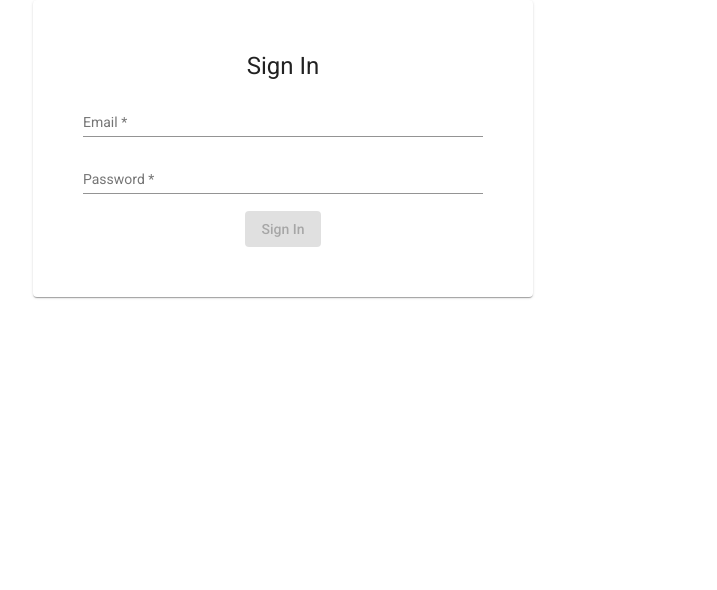
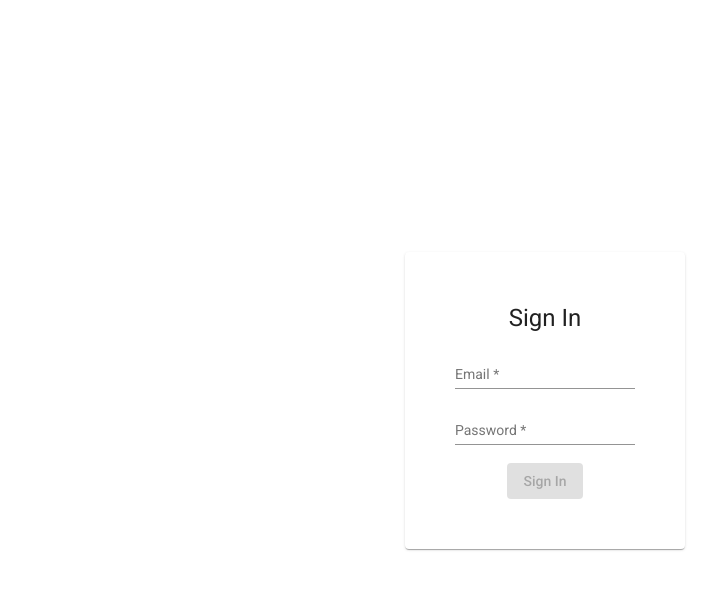
Before and after one commit to k-tarelkina/Game-Service-Project, an Angular app in the folder game-service-ui/: page /auth/login in a window 1280 px wide. Shown: the top 590 px of the page, without its empty margins (95-812 px from the left). Built offline with nearby package versions, Linux system fonts and the light colour scheme.

Commit message:
Add games module

```diff
--- a/game-service-ui/src/app/features/auth/components/sign-in-form/sign-in-form.component.ts
+++ b/game-service-ui/src/app/features/auth/components/sign-in-form/sign-in-form.component.ts
@@ -30,6 +30,9 @@ export class SignInFormComponent implements OnInit {
     const {email, password} = this.loginGroup.value;
     this.authService.login(email, password)
       .subscribe({
+        next: (user) => {
+          this.error = null
+        },
         error: (e) => this.handleError(e)
       });
   }
--- a/game-service-ui/src/app/features/auth/pages/sign-in-page/sign-in-page.component.scss
+++ b/game-service-ui/src/app/features/auth/pages/sign-in-page/sign-in-page.component.scss
@@ -0,0 +1,8 @@
+main {
+  height: 100%;
+  width: 100%;
+  display: flex;
+  flex-direction: column;
+  justify-content: center;
+  align-items: center;
+}
--- /dev/null
+++ b/game-service-ui/src/app/features/games/pages/games-catalogue-page/games-catalogue-page.component.html
@@ -0,0 +1 @@
+<p>games-catalogue-page works!</p>
```
Also changed, not shown: game-service-ui/src/app/features/games/games-routing.module.ts (added, +16 -0 lines), game-service-ui/src/app/features/games/games.module.ts (added, +17 -0 lines), game-service-ui/src/app/features/games/pages/games-catalogue-page/games-catalogue-page.component.ts (added, +15 -0 lines), game-service-ui/src/app/features/games/pages/games-catalogue-page/games-catalogue-page.component.scss (added), 1 other file (tests, documents, lock files or other folders).
